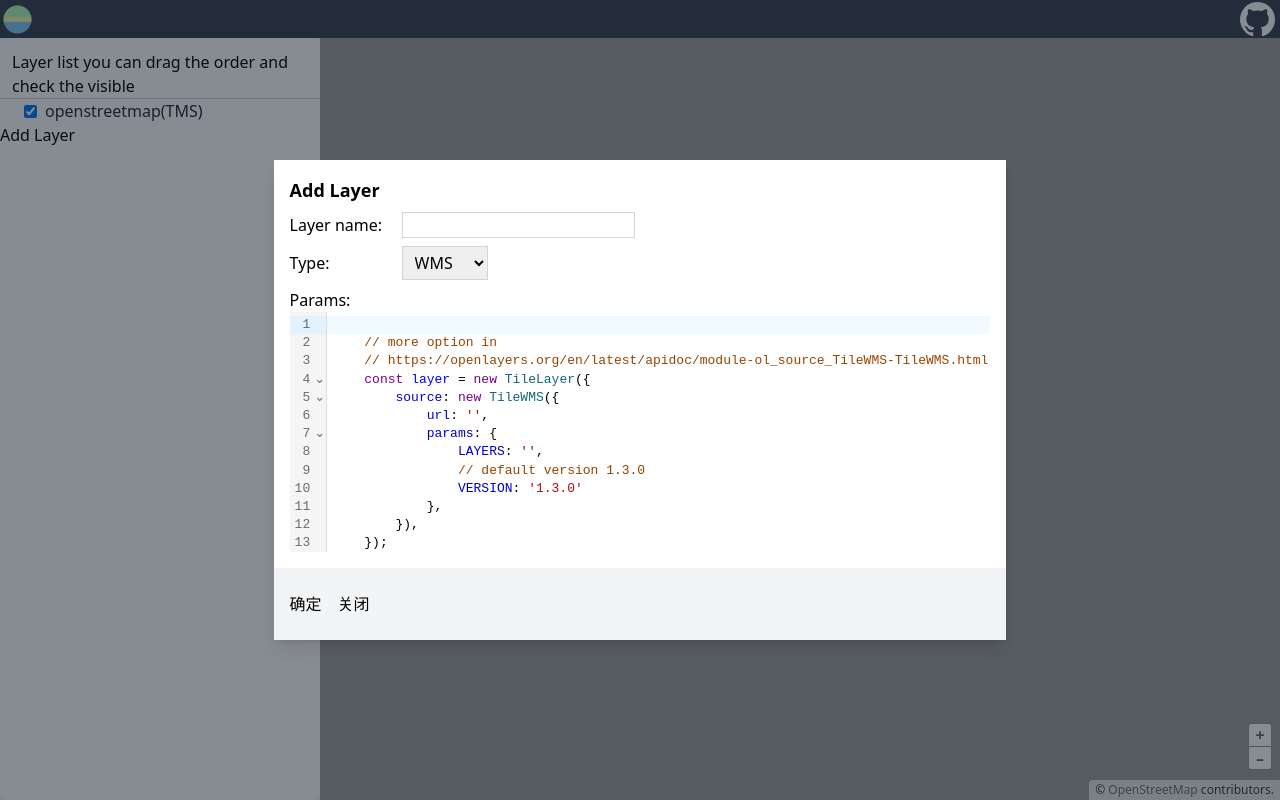
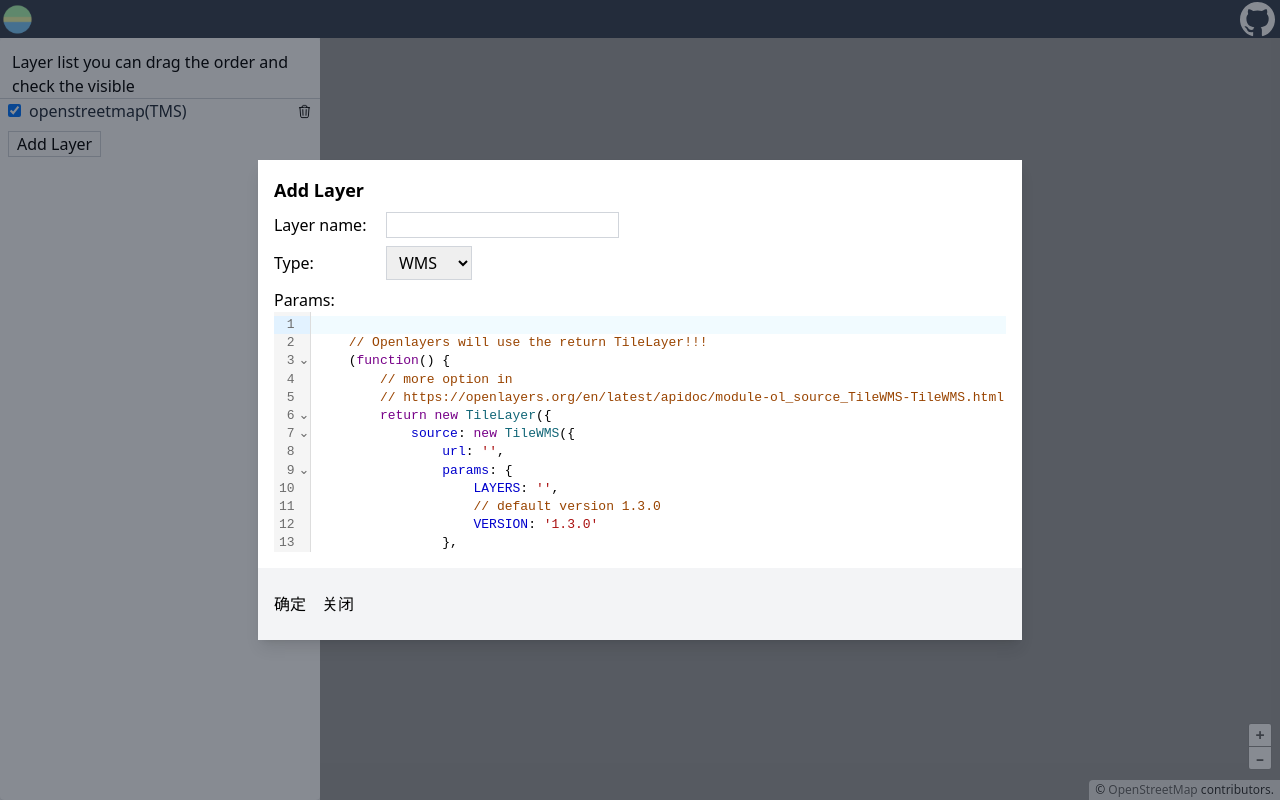
Before and after one commit to L-hikari/EasyGIS, a Next.js app: page /raster/preview in a window 1280 px wide. Both pictures are taken after a click on the button "Add Layer". Built offline with nearby package versions, Linux system fonts and the light colour scheme.

Commit message:
fixed the layer order bug and add delete layer

```diff
--- a/app/raster/preview/page.jsx
+++ b/app/raster/preview/page.jsx
@@ -14,12 +14,17 @@ import Modal from '../../components/Modal';
 import {EditorView, basicSetup} from 'codemirror';
 import {javascript} from '@codemirror/lang-javascript';
 import {EditorState} from '@codemirror/state';
+import deleteSvg from "../../images/delete.svg";
+import Image from 'next/image';
+import c from 'classnames';
 
 const SUPPORT_TYPE = ['WMS', 'WMTS', 'TMS'];
 const WMSCode = `
+    // Openlayers will use the return TileLayer!!!
+    (function() {
         // more option in
         // https://openlayers.org/en/latest/apidoc/module-ol_source_TileWMS-TileWMS.html
-    const layer = new TileLayer({
+        return new TileLayer({
             source: new TileWMS({
                 url: '',
                 params: {
@@ -29,9 +34,11 @@ const WMSCode = `
                 },
             }),
         });
-    Layers.push(layer);
+    })()
 `;
 const WMTSCode = `
+    // Openlayers will use the return TileLayer!!!
+    (function() {
         const baseResolution = 156543.03392804097;
         const resolutions = new Array(21);
         const matrixIds = new Array(21);
@@ -44,7 +51,7 @@ const WMTSCode = `
         }
         // more option in
         // https://openlayers.org/en/latest/apidoc/module-ol_source_WMTS-WMTS.html
-    const layer = new TileLayer({
+        return new TileLayer({
             source: new WMTS({
                 url: '',
                 layer: '',
@@ -59,17 +66,19 @@ const WMTSCode = `
                 }),
             }),
         });
-    Layers.push(layer);
+    })()
 `;
 const TMSCode = `
+    // Openlayers will use the return TileLayer!!!
+    (function() {
         // more option in
         // https://openlayers.org/en/latest/apidoc/module-ol_source_XYZ-XYZ.html
-    const layer = new TileLayer({
+        return new TileLayer({
             source: new XYZ({
                 url: '',
             }),
         });
-    Layers.push(layer);
+    })()
 `;
 export default function RasterPreview() {
     /** @type {{current: import('ol/Map').default}} */
@@ -80,6 +89,7 @@ export default function RasterPreview() {
     const layerCollection = useRef(
         new Collection([
             new TileLayer({
+                id: 'osm',
                 source: new OSM(),
             }),
         ])
@@ -91,6 +101,7 @@ export default function RasterPreview() {
     const [addVisible, setAddVisible] = useState(false);
     const [layerName, setLayerName] = useState('');
     const [layerType, setLayerType] = useState('WMS');
+    const [nameError, setNameError] = useState(false);
 
     useEffect(initMap, []);
 
@@ -101,7 +112,6 @@ export default function RasterPreview() {
         window.WMTS = WMTS;
         window.WMTSTileGrid = WMTSTileGrid;
         window.XYZ = XYZ;
-        window.Layers = layerCollection.current;
 
         const startState = EditorState.create({
             doc: WMSCode,
@@ -118,7 +128,7 @@ export default function RasterPreview() {
             window.TileWMS = null;
             window.WMTS = null;
             window.WMTSTileGrid = null;
-            window.Layers = null;
+            window.XYZ = null;
         };
     }, []);
 
@@ -154,18 +164,29 @@ export default function RasterPreview() {
         const draggedItem = layers[draggedIndex];
         const newItems = _cloneDeep(layers);
 
-        changeLayerOrder(index, draggedIndex);
         newItems.splice(draggedIndex, 1);
         newItems.splice(index, 0, draggedItem);
         setLayers(newItems);
+        changeLayerOrder(newItems);
     }
 
-    function changeLayerOrder(index, draggedIndex) {
-        const layer1 = layerCollection.current.item(index);
-        const layer2 = layerCollection.current.item(draggedIndex);
+    // todo: use `collection.setAt` or `insertAt` has an error
+    // in ol/layer/Group.js maybe layer key not match.
+    // So I clear the collection and refresh order
+    function changeLayerOrder(arr) {
+        const layerArr = layerCollection.current.getArray();
 
-        layerCollection.current.setAt(draggedIndex, layer1);
-        layerCollection.current.setAt(index, layer2);
+        arr = arr.map(item => {
+            const layer = layerArr.find(l => l.get('id') === item.id);
+            if (layer) {
+                return layer;
+            } else {
+                throw new Error(`layer id: ${id} not find`);
+            }
+        });
+
+        layerCollection.current.clear();
+        layerCollection.current.extend(arr);
     }
 
     function changeLayerVisible(index, visible) {
@@ -175,19 +196,28 @@ export default function RasterPreview() {
     }
 
     function onAddLayer() {
+        if (!layerName.trim()) {
+            setNameError(true);
+            return;
+        }
+        const arr = _cloneDeep(layers);
+
         const code = editorRef.current.state.doc.toString();
 
-        eval(code);
+        const layer = eval(code);
+        const id = arr.length;
+        layer.set('id', id);
+        layerCollection.current.push(layer);
 
-        const arr = _cloneDeep(layers);
         arr.push({
             name: layerName,
             type: layerType,
             checked: true,
-            id: Date.now(),
+            id,
         });
         setLayers(arr);
         setAddVisible(false);
+        setLayerName('');
     }
 
     function onLayerTypeChange(e) {
@@ -207,6 +237,20 @@ export default function RasterPreview() {
         setLayerType(type);
     }
 
+    function onDeleteLayer(index) {
+        const arr = _cloneDeep(layers);
+
+        arr.splice(index, 1);
+        setLayers(arr);
+
+        layerCollection.current.removeAt(index);
+    }
+
+    function onLayerNameChange(e) {
+        setLayerName(e.target.value);
+        setNameError(false);
+    }
+
     return (
         <div className="h-full flex">
             <Modal
@@ -221,8 +265,11 @@ export default function RasterPreview() {
                     </label>
                     <input
                         type="text"
-                        className="border border-gray-300"
-                        onChange={e => setLayerName(e.target.value)}
+                        value={layerName}
+                        className={c('border border-gray-300 outline-0', {
+                            'border-orange-600': nameError,
+                        })}
+                        onChange={onLayerNameChange}
                     />
                 </div>
                 <div className="mb-2">
@@ -251,16 +298,17 @@ export default function RasterPreview() {
                 <p className="border-b border-gray-300 pl-3">
                     Layer list you can drag the order and check the visible
                 </p>
-                <ul className="pl-6 space-y-2">
+                <ul className="space-y-2 px-2">
                     {layers.map((item, index) => (
                         <li
                             key={item.id}
-                            className="flex items-center"
+                            className="flex items-center justify-between"
                             draggable
                             onDragStart={event => onDragStart(event, index)}
                             onDragOver={onDragOver}
                             onDrop={event => onDrop(event, index)}
                         >
+                            <div>
                                 <input
                                     type="checkbox"
                                     className="mr-2"
@@ -270,10 +318,21 @@ export default function RasterPreview() {
                                 <span className="text-gray-800">
                                     {item.name}({item.type})
                                 </span>
+                            </div>
+                            <Image
+                                src={deleteSvg}
+                                width={15}
+                                alt="delete"
+                                className="cursor-pointer"
+                                onClick={() => onDeleteLayer(index)}
+                            />
                         </li>
                     ))}
                 </ul>
-                <button onClick={() => setAddVisible(true)}>Add Layer</button>
+                <button
+                    className="border-gray-300 border px-2 ml-2 mt-2"
+                    onClick={() => setAddVisible(true)}
+                >Add Layer</button>
             </div>
             <div className="h-full flex-1" ref={mapContainer}></div>
         </div>
```
Also changed, not shown: app/images/delete.svg (added), 1 other file (tests, documents, lock files or other folders). Lines whose indentation alone changed are shown as unchanged.
